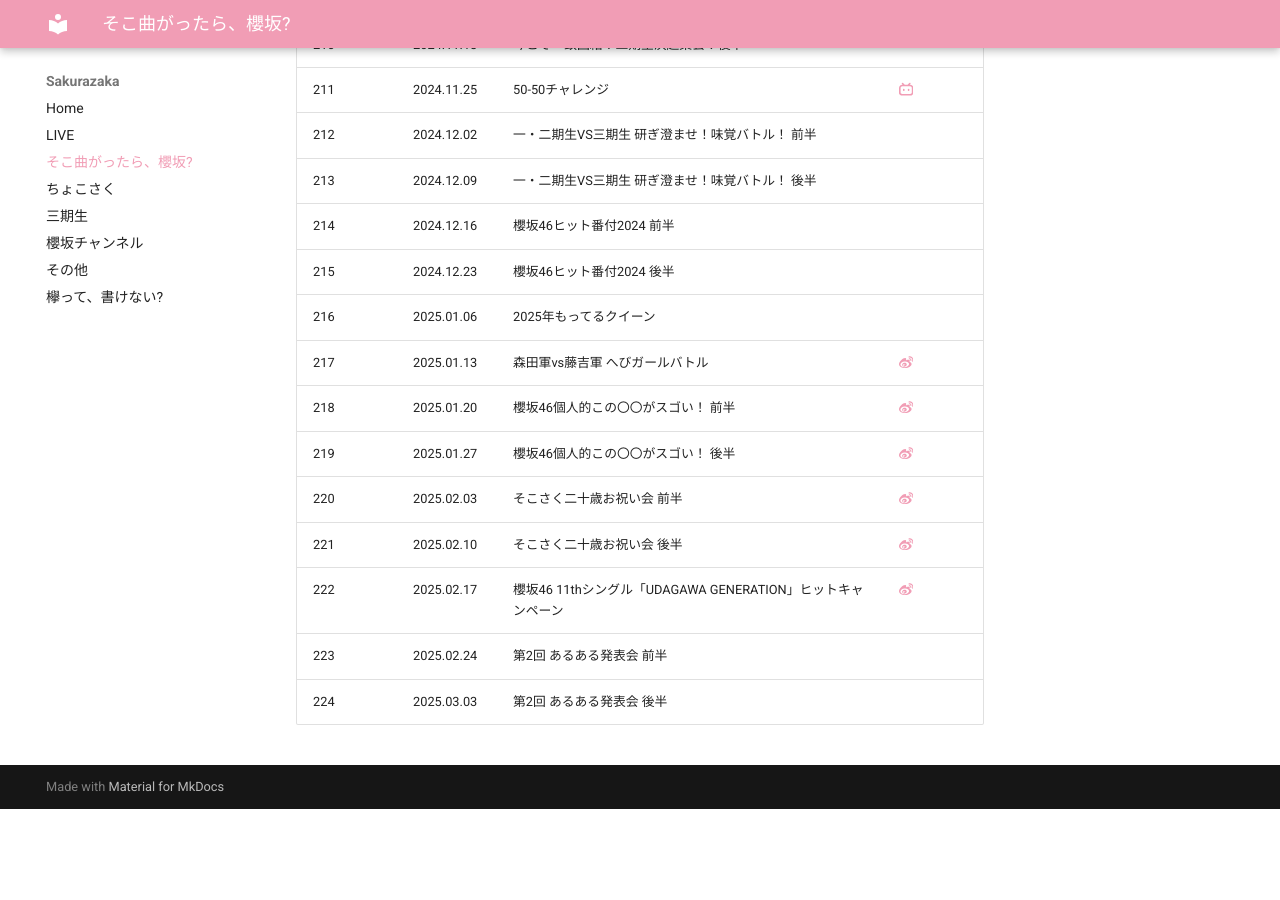
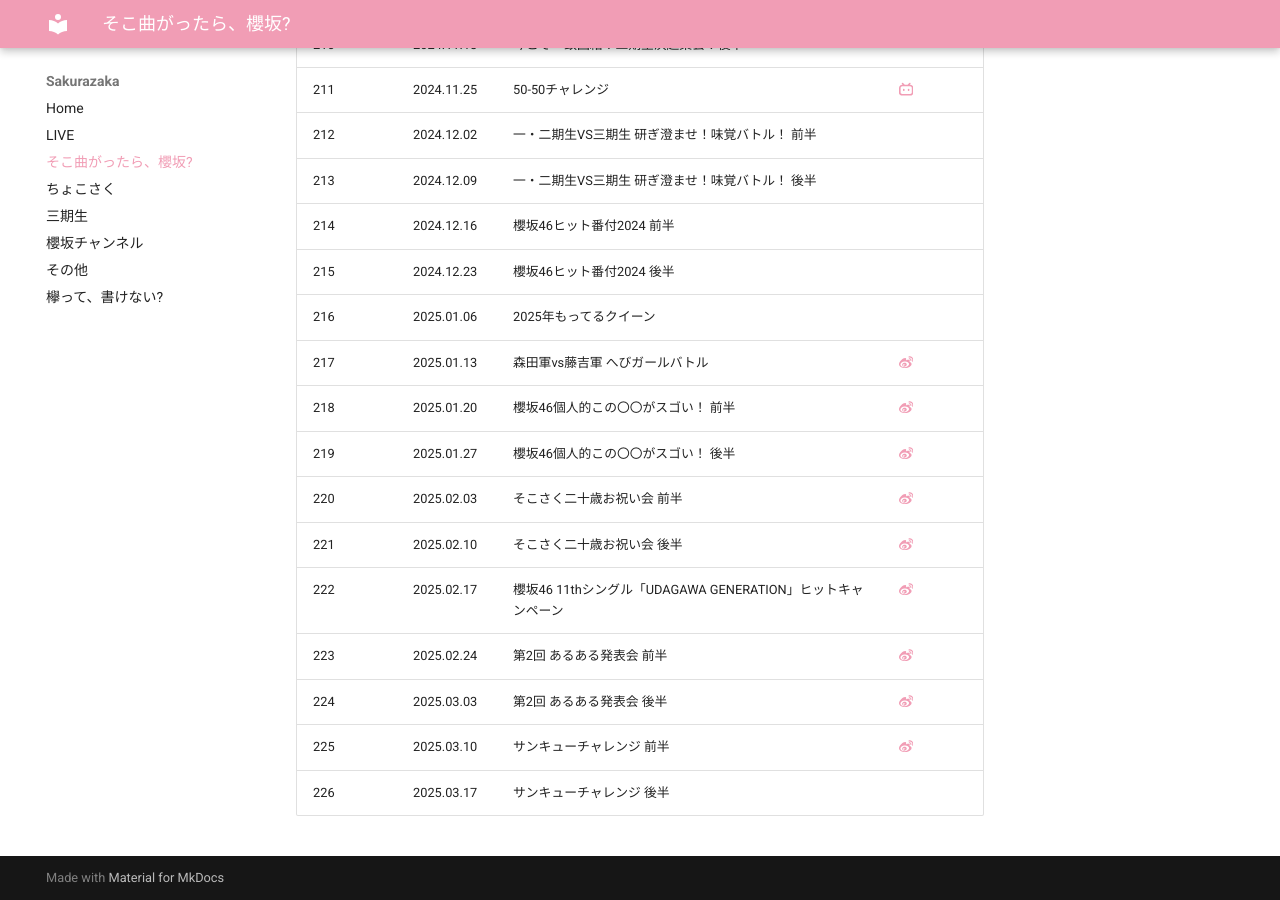
Before and after one commit to aki-192/sakura, an MkDocs documentation site: the page built from docs/sokosaku.md, in a window 1280 px wide and 900 px high, scrolled down 10034 px. Built offline with MkDocs 1.6.1 and Material for MkDocs 9.7.7, drawn with Linux system fonts in a browser that asks for light colours; before the commit the page ends 10843 px from its top, so only the background shows below that.

Commit message:
Update sokosaku.md

```diff
--- a/docs/sokosaku.md
+++ b/docs/sokosaku.md
@@ -228,5 +228,7 @@ title: そこ曲がったら、櫻坂?
 | 220 | 2025.02.03 | そこさく二十歳お祝い会 前半 | [:simple-sinaweibo:](https://video.weibo.com/show?fid=1034:5131062209085515) |
 | 221 | 2025.02.10 | そこさく二十歳お祝い会 後半 | [:simple-sinaweibo:](https://video.weibo.com/show?fid=1034:5133623410491469) |
 | 222 | 2025.02.17 | 櫻坂46 11thシングル「UDAGAWA GENERATION」ヒットキャンペーン | [:simple-sinaweibo:](https://weibo.com/tv/show/1034:5136277310472204) |
-| 223 | 2025.02.24 | 第2回 あるある発表会 前半 | |
-| 224 | 2025.03.03 | 第2回 あるある発表会 後半 | |
+| 223 | 2025.02.24 | 第2回 あるある発表会 前半 | [:simple-sinaweibo:](https://weibo.com/tv/show/1034:5138624082018335) |
+| 224 | 2025.03.03 | 第2回 あるある発表会 後半 | [:simple-sinaweibo:](https://weibo.com/tv/show/1034:5141286987169855) |
+| 225 | 2025.03.10 | サンキューチャレンジ 前半 | [:simple-sinaweibo:](https://weibo.com/tv/show/1034:5144250057424994) |
+| 226 | 2025.03.17 | サンキューチャレンジ 後半 | |
```
